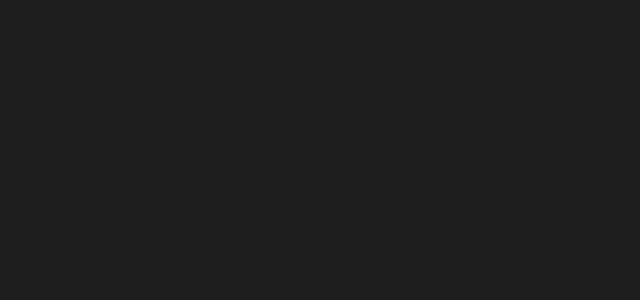
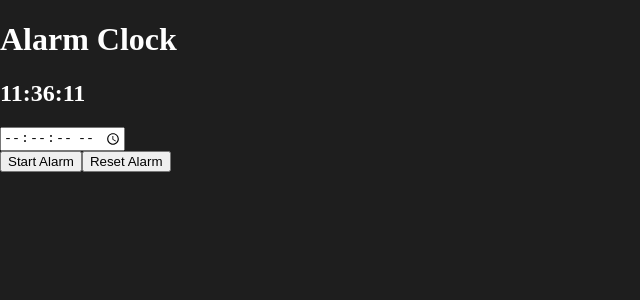
Before and after one commit to highthon-8team/all-in-one, a Next.js app: page /alarm in a window 1280 px wide. Shown: the top 300 px of the page, without its empty margins (0-640 px from the left). Built offline with nearby package versions, Linux system fonts and the light colour scheme.

Commit message:
feat: alarm 컴포넌트 페이지에 추가

```diff
--- a/app/(client)/alarm/page.tsx
+++ b/app/(client)/alarm/page.tsx
@@ -1,5 +1,9 @@
+"use client";
+
+import AlarmClock from "../_components/alarm";
+
 export default function AlarmPage() {
   return (
-    <div></div>
+    <div><AlarmClock /></div>
   );
 }
```
